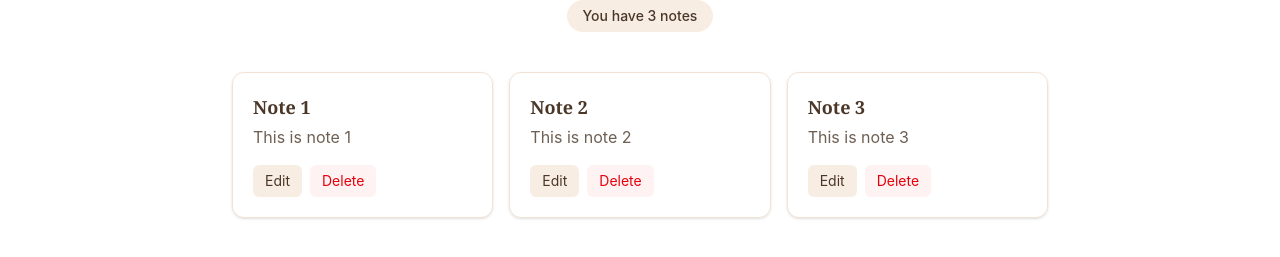
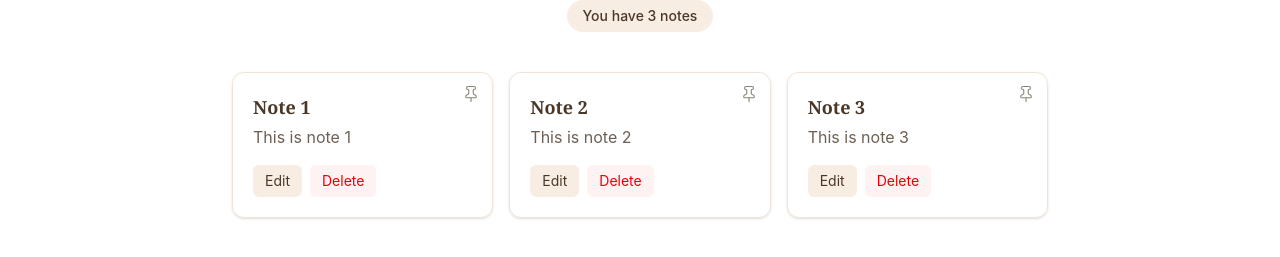
Before and after one commit to AVictor10/Noted, a React (Vite) app in the folder notes-frontend/: page / in a window 1280 px wide. Shown: the part 307-564 px from the top of the page. Built offline with nearby package versions, Linux system fonts and the light colour scheme.

Commit message:
Added the pin feature to my notes app

```diff
--- a/notes-frontend/package.json
+++ b/notes-frontend/package.json
@@ -11,6 +11,7 @@
   },
   "dependencies": {
     "@tailwindcss/vite": "^4.3.2",
+    "lucide-react": "^1.24.0",
     "react": "^19.2.7",
     "react-dom": "^19.2.7",
     "tailwindcss": "^4.3.2"
--- a/notes-frontend/src/App.jsx
+++ b/notes-frontend/src/App.jsx
@@ -12,6 +12,12 @@ function App() {
   const [title, setTitle] = useState('')
   const [body, setBody] = useState('')
   const [editingId, setEditingId] = useState(null)
+
+  const togglePin = (id) => {
+  setNotes(notes.map(note =>
+    note.id === id ? { ...note, pinned: !note.pinned } : note
+  ));
+};
 
   function handleAddNote() {
     if (title.trim() === '' || body.trim() === '') {
@@ -46,6 +52,8 @@ function App() {
     setTitle('')
     setBody('')
   }
+
+
 
 return (
   <div className="min-h-screen bg-[var(--cream)]">
@@ -94,6 +102,7 @@ return (
           notes={notes}
           onEdit={handleEditNote}
           onDelete={handleDeleteNote}
+          onTogglePin={togglePin}
         />
       )}
     </section>
--- a/notes-frontend/src/NoteCard.jsx
+++ b/notes-frontend/src/NoteCard.jsx
@@ -1,7 +1,23 @@
-function NoteCard({ note, onEdit, onDelete }) {
+import { Pin } from 'lucide-react'
+
+
+function NoteCard({ note, onEdit, onDelete, onTogglePin }) {
   return (
-    <div className="border border-[var(--accent)]/30 bg-[var(--tan)] rounded-xl p-5 shadow-sm hover:shadow-md transition-shadow duration-300">
-      <h2 className="text-lg font-semibold text-[var(--ink)] mb-1 font-[family-name:var(--font-serif)]">{note.title}</h2>
+    <div className="relative border border-[var(--accent)]/30 bg-[var(--tan)] rounded-xl p-5 shadow-sm hover:shadow-md transition-shadow duration-300">
+      <button
+        onClick={() => onTogglePin(note.id)}
+        className="absolute top-3 right-3 hover:scale-110 transition-transform duration-200"
+      >
+        <Pin
+           size={18}
+           fill={note.pinned ? '#D4A373' : 'none'}
+           color={note.pinned ? '#D4A373' : '#8a8578'}
+           strokeWidth={note.pinned ? 2 : 1.5}
+        />
+      </button>
+      <h2 className="text-lg font-semibold text-[var(--ink)] mb-1 font-[family-name:var(--font-serif)]">
+        {note.title}</h2>
+
       <p className="text-[var(--ink)]/80 mb-2">{note.body}</p>
       <p className="text-xs text-[var(--ink)]/50 mb-4">{note.createdAt}</p>
       <div className="flex gap-2">
@@ -23,7 +39,6 @@ function NoteCard({ note, onEdit, onDelete }) {
 }
 
 export default NoteCard
-
 
 
 // function NoteCard({ note, onEdit, onDelete }) {
--- a/notes-frontend/src/NoteList.jsx
+++ b/notes-frontend/src/NoteList.jsx
@@ -1,6 +1,6 @@
 import NoteCard from './NoteCard'
 
-function NoteList({ notes, onEdit, onDelete }) {
+function NoteList({ notes, onEdit, onDelete, onTogglePin }) {
   return (
     <div className="grid grid-cols-1 sm:grid-cols-2 lg:grid-cols-3 gap-4 p-4">
       {notes.map((note) => (
@@ -9,7 +9,8 @@ function NoteList({ notes, onEdit, onDelete }) {
           note={note}
           onEdit={onEdit}
           onDelete={onDelete}
-        />
+          onTogglePin={onTogglePin}
+          />
       ))}
     </div>
   )
--- a/notes-frontend/src/styles.css
+++ b/notes-frontend/src/styles.css
@@ -1,5 +1,3 @@
-@import "tailwindcss";
-
 @import "tailwindcss";
 
 :root {
```
Also changed, not shown: 1 other file (tests, documents, lock files or other folders).
